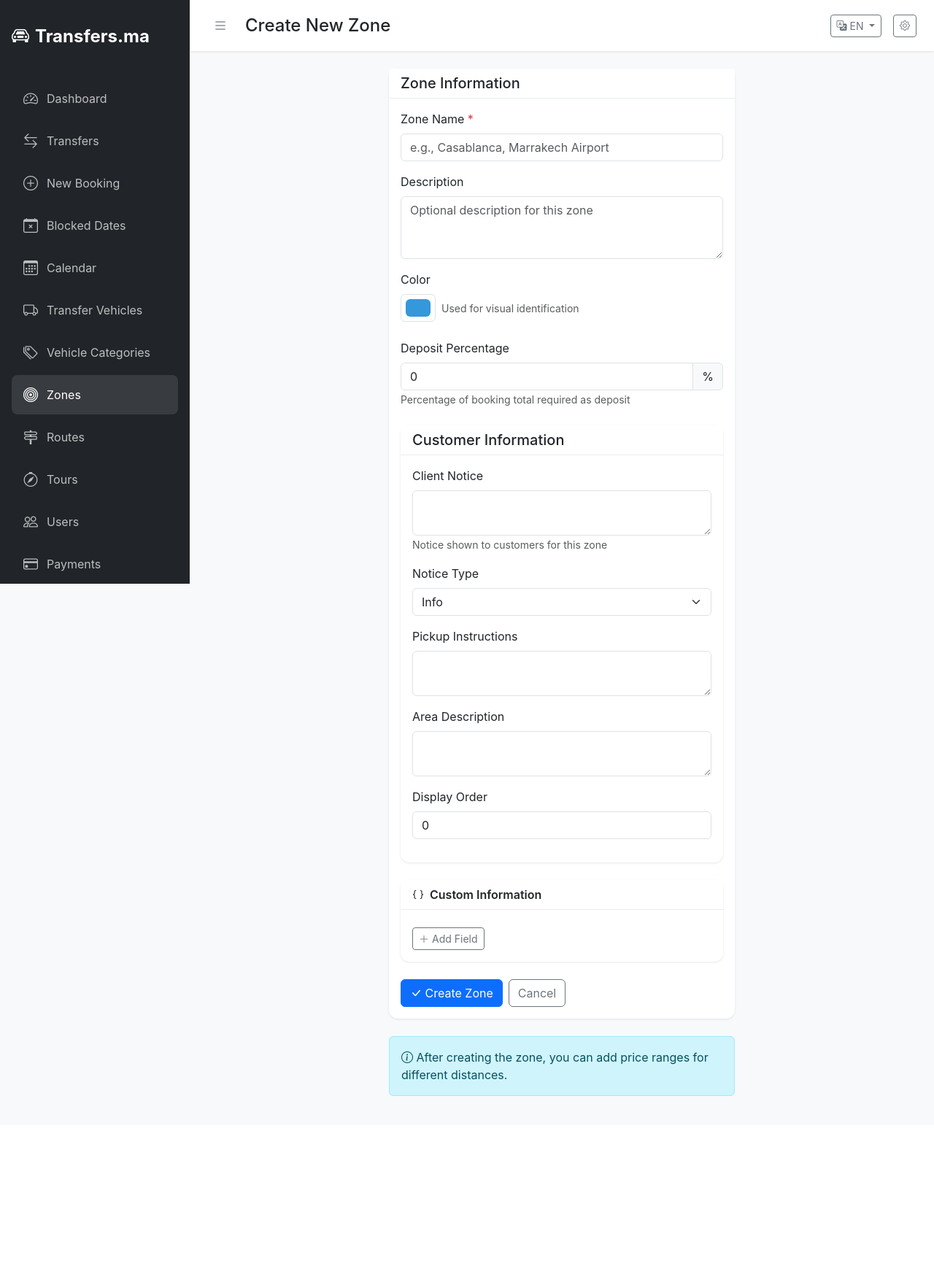
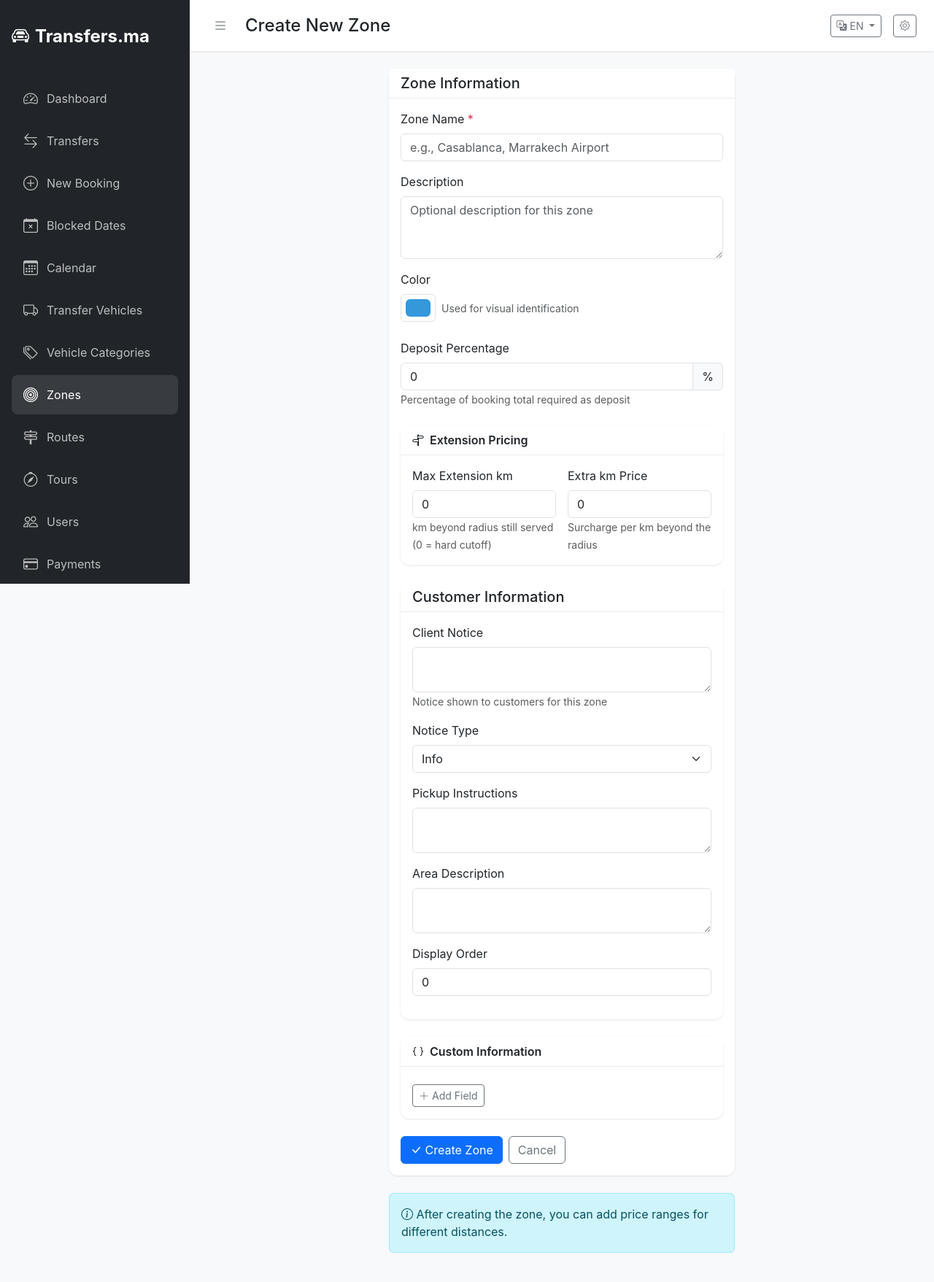
Before and after one commit to CalilDrissi/transfers-ma, a Django app: page /dashboard/zones/create/ in a window 1280 px wide. Shown: the whole page at 73% size. Before the commit the page ends 1502 px from the top, so only its background shows below. Run offline with Django 5.2, Linux system fonts and the light colour scheme; the visitor is signed in with stand-in values (Sample User, id 1); data comes from the database, SQL or seed files in the repository; data that the repository does not hold is empty; parts of the project's set-up code (start-up, migrations or seed data) failed here and were passed over.

Commit message:
Add zone extension pricing fields to admin dashboard
- dashboard zone_create and zone_detail update_zone: save extra_km_price and max_extension_km; hard block on conflict
- dashboard/zones/detail.html: Extension Pricing card with inputs + Check for Conflicts button
- dashboard/zones/create.html: Extension Pricing card with inputs

Co-Authored-By: Claude Sonnet 4.6 <noreply@anthropic.com>

```diff
--- a/apps/dashboard/views.py
+++ b/apps/dashboard/views.py
@@ -1124,7 +1124,9 @@ def zone_create(request):
                 area_description=request.POST.get('area_description', ''),
                 display_order=request.POST.get('display_order', 0) or 0,
                 custom_info=custom_info,
-                is_active=True
+                is_active=True,
+                extra_km_price=request.POST.get('extra_km_price', 0) or 0,
+                max_extension_km=request.POST.get('max_extension_km', 0) or 0,
             )
             messages.success(request, f'Zone "{name}" created successfully.')
             return redirect('dashboard:zone_detail', pk=zone.pk)
@@ -1145,6 +1147,15 @@ def zone_detail(request, pk):
 
         if action == 'update_zone':
             import json
+            new_max_extension_km = request.POST.get('max_extension_km', 0) or 0
+            new_extra_km_price = request.POST.get('extra_km_price', 0) or 0
+            if float(new_max_extension_km) > 0 and float(new_extra_km_price) > 0:
+                from apps.locations.api.views import _check_zone_extension_conflicts
+                conflicts = _check_zone_extension_conflicts(zone, new_max_extension_km)
+                if conflicts:
+                    names = ', '.join(f'"{c["route_name"]}" ({c["point"]}, {c["distance_km"]} km)' for c in conflicts)
+                    messages.error(request, f'Cannot save: max extension km conflicts with route endpoint(s): {names}.')
+                    return redirect('dashboard:zone_detail', pk=pk)
             zone.name = request.POST.get('name', zone.name)
             zone.description = request.POST.get('description', '')
             zone.color = request.POST.get('color', zone.color)
@@ -1155,6 +1166,8 @@ def zone_detail(request, pk):
             zone.area_description = request.POST.get('area_description', '')
             zone.display_order = request.POST.get('display_order', 0) or 0
             zone.is_active = request.POST.get('is_active') == 'on'
+            zone.extra_km_price = new_extra_km_price
+            zone.max_extension_km = new_max_extension_km
             custom_info_raw = request.POST.get('custom_info', '{}')
             try:
                 zone.custom_info = json.loads(custom_info_raw) if custom_info_raw else {}
--- a/templates/dashboard/zones/create.html
+++ b/templates/dashboard/zones/create.html
@@ -41,6 +41,25 @@
                             <span class="input-group-text">%</span>
                         </div>
                         <small class="text-muted">{% trans "Percentage of booking total required as deposit" %}</small>
+                    </div>
+
+                    <!-- Extension Pricing -->
+                    <div class="card mb-4">
+                        <div class="card-header"><i class="bi bi-signpost-split me-2"></i>{% trans "Extension Pricing" %}</div>
+                        <div class="card-body">
+                            <div class="row g-3">
+                                <div class="col-md-6">
+                                    <label class="form-label">{% trans "Max Extension km" %}</label>
+                                    <input type="number" step="0.01" min="0" name="max_extension_km" class="form-control" value="0">
+                                    <small class="text-muted">{% trans "km beyond radius still served (0 = hard cutoff)" %}</small>
+                                </div>
+                                <div class="col-md-6">
+                                    <label class="form-label">{% trans "Extra km Price" %}</label>
+                                    <input type="number" step="0.01" min="0" name="extra_km_price" class="form-control" value="0">
+                                    <small class="text-muted">{% trans "Surcharge per km beyond the radius" %}</small>
+                                </div>
+                            </div>
+                        </div>
                     </div>
 
                     <!-- Customer Information -->
```
Also changed, not shown: templates/dashboard/zones/detail.html (+54 -0 lines).
